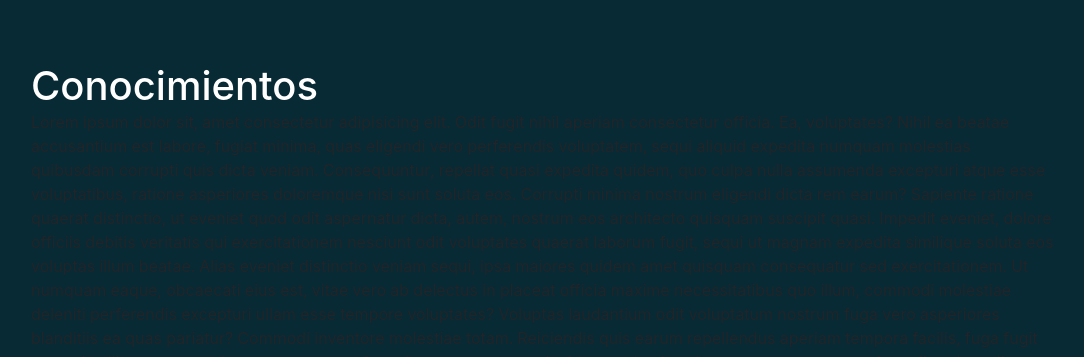
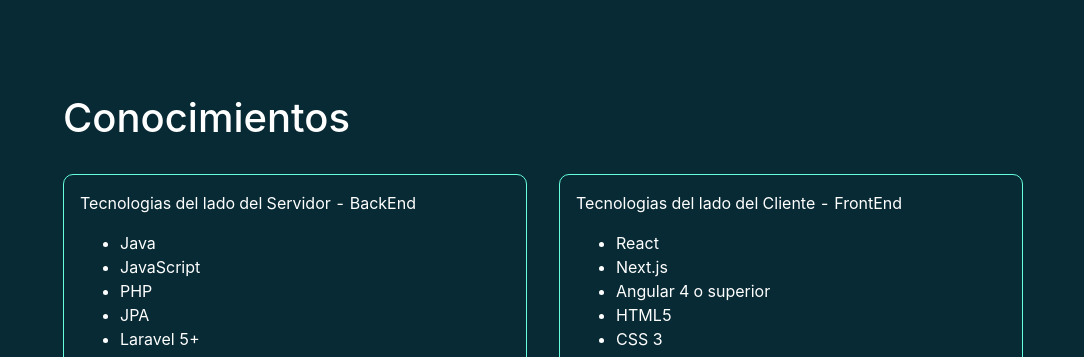
Before and after one commit to henryGustav/henryGustav, a Next.js app: page / in a window 1280 px wide. Shown: the part 2443-2800 px from the top of the page, without its empty margins (97-1181 px from the left). Built offline with nearby package versions, Linux system fonts and the light colour scheme.

Commit message:
drawer navbar

```diff
--- a/components/Conocimientos.js
+++ b/components/Conocimientos.js
@@ -1,15 +1,79 @@
 import React from 'react';
 
 const Conocimientos = () => {
+
+
     return (
 
         <div className="container-conocimientos">
 
+            <h1>Conocimientos</h1>
+            <div className="items-conocimientos">
+                <div className="item-conocimiento conocimientos-front-end">
+                    <p>Tecnologias del lado del Servidor - BackEnd</p>
+                    <ul>
+                        <li>Java</li>
+                        <li>JavaScript</li>
+                        <li>PHP</li>
+                        <li>JPA</li>
+                        <li>Laravel 5+</li>
+                        <li>API REST</li>
 
-            <h1>Conocimientos</h1>
+                    </ul>
+                </div>
+
+                <div className="item-conocimiento conocimientos-front-end">
+                    <p>Tecnologias del lado del Cliente - FrontEnd</p>
+                    <ul>
+
+                        <li>React</li>
+                        <li>Next.js</li>
+                        <li>Angular 4 o superior</li>
+                        <li>HTML5</li>
+                        <li>CSS 3 </li>
+                        <li>Flexbox</li>
+                        <li>Grid</li>
+                        <li>Tailwind CSS</li>
+                        <li>Bootstrap</li>
+
+                    </ul>
+                </div>
+
+                <div className="item-conocimiento conocimientos-bd">
+                    <p>Tecnologias  de Bases de datos</p>
+
+                    <ul>
+                        <li>MySql</li>
+                        <li>PostgreSQL</li>
+                        <li>Oracle</li>
+                        <ul>
+                            <li>Diseño de tablas</li>
+                            <li>Consultas SQL</li>
+                            <li>Diagramas relacionales</li>
+                        </ul>
+                    </ul>
+                    <ul>
+
+                    </ul>
+                </div>
+
+                <div className="item-conocimiento conocimientos-tecnologias">
+                    <p>Tecnolog̬ias auxiliares de trabajo</p>
+
+                    <ul>
+                        <li>GIT control de versiones</li>
+                        <li>Jboss - WildFly </li>
+                        <li>Apache</li>
+                        <li>Visuak Studio Code</li>
+                    </ul>
+
+                </div>
+            </div>
+
+
 
         </div>
-     );
+    );
 }
 
 export default Conocimientos;
--- a/components/NavBar.js
+++ b/components/NavBar.js
@@ -1,6 +1,9 @@
 import React, { useEffect, useState } from 'react';
 import $ from "jquery";
+import { Drawer, Button, Radio, Space } from 'antd';
+
 const NavBar = () => {
+    const [visible, setvisible] = useState(false)
 
 
     const [flag, setflag] = useState('stycky')
@@ -30,6 +33,15 @@ const NavBar = () => {
         jumbotron.scrollIntoView({ behavior: "smooth" });
     }
 
+
+    const showDrawer = () => {
+        setvisible(true)
+    };
+
+    const onClose = () => {
+        setvisible(false)
+
+    };
 
     useEffect(() => {
 
@@ -79,6 +91,28 @@ const NavBar = () => {
                 </nav>
             </div>
 
+            <div className='menu-hamburguesa'>
+
+                <button className='btn-icon-hamburguesa ' onClick={showDrawer}>
+
+                    <i className="fas fa-bars"></i>
+                </button>
+
+            </div>
+
+            <Drawer
+                title="Basic Drawer"
+                placement={'left'}
+                closable={false}
+                onClose={onClose}
+                visible={visible}
+                key={'left'}
+            >
+                <p>Some contents...</p>
+                <p>Some contents...</p>
+                <p>Some contents...</p>
+            </Drawer>
+
         </div>
     );
 }
--- a/public/css/index.css
+++ b/public/css/index.css
@@ -18,12 +18,12 @@ ul {
     margin: 0;
 }
 
+*, *:after, *:before {
+    box-sizing: inherit;
+}
+
 html {
     box-sizing: border-box;
-}
-
-*, *:after, *:before {
-    box-sizing: inherit;
 }
 
 .sub-components {
@@ -61,6 +61,7 @@ html {
 
 .contenido h1 {
     font-size: 5rem;
+    color: var(--claro);
 }
 
 .info-personal {
@@ -112,6 +113,7 @@ html {
 
 .container-navbar .nav-items {
     flex: 1 1 60%;
+    display: none;
 }
 
 .nav-items ul {
@@ -124,6 +126,27 @@ html {
 
 .nav-items li {
     cursor: pointer;
+}
+
+@media screen and (min-width: 768px) {
+    .container-navbar .nav-items {
+        display: block;
+    }
+    .menu-hamburguesa {
+        display: none;
+    }
+}
+
+.btn-icon-hamburguesa i {
+    color: var(--claro);
+    font-size: 2.5rem;
+}
+
+.btn-icon-hamburguesa {
+    background-color: unset;
+    border: unset;
+    text-align: right;
+    display: flex;
 }
 
 /* About */
@@ -201,6 +224,26 @@ html {
 
 /* Conocimientos */
 
-container-conocimientos h1 {
+.container-conocimientos {
     color: var(--claro);
+    padding: 2rem;
 }
+
+.items-conocimientos {
+    display: grid;
+    grid-template-columns: repeat(auto-fit, minmax(250px, 1fr));
+    grid-gap: 2rem;
+    margin-top: 2rem;
+}
+
+@media screen and (min-width: 468px) {
+    .items-conocimientos {
+        grid-template-columns: repeat(auto-fit, minmax(400px, 1fr));
+    }
+}
+
+.item-conocimiento {
+    border: 1px solid #64ffda;
+    border-radius: 10px;
+    padding: 1rem;
+}
```
Also changed, not shown: components/About.js (+6 -1 lines).
